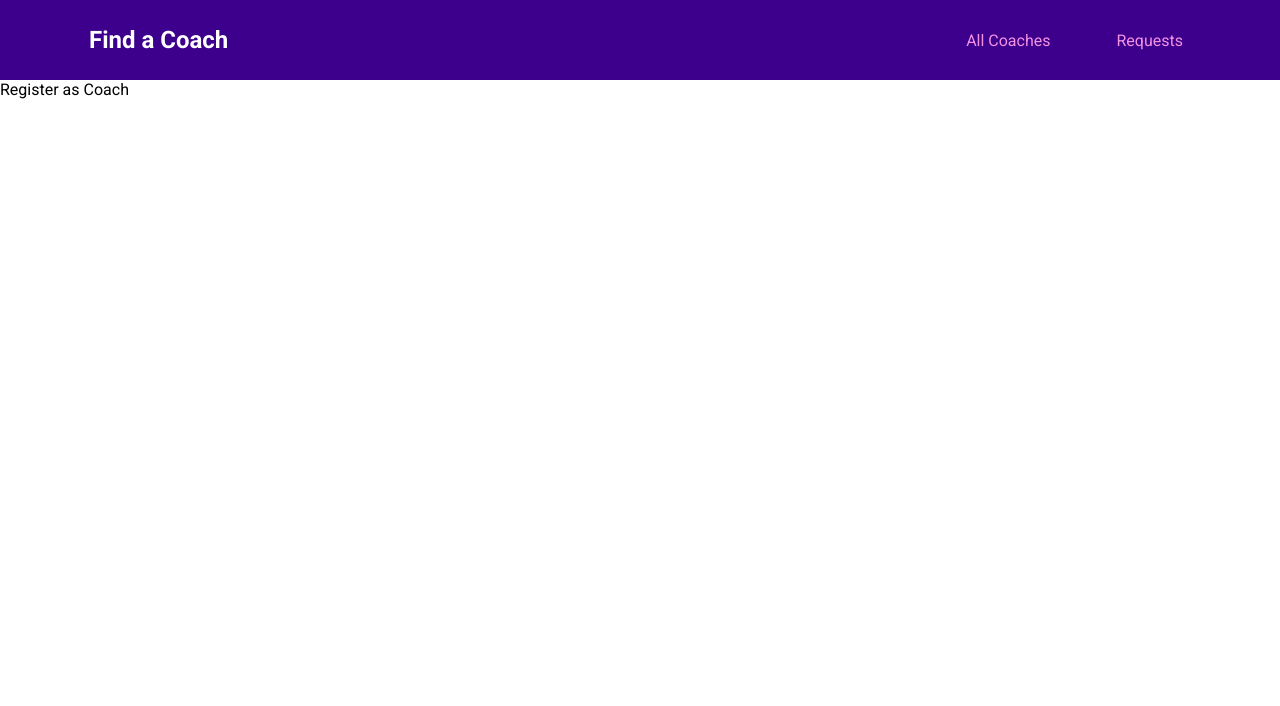
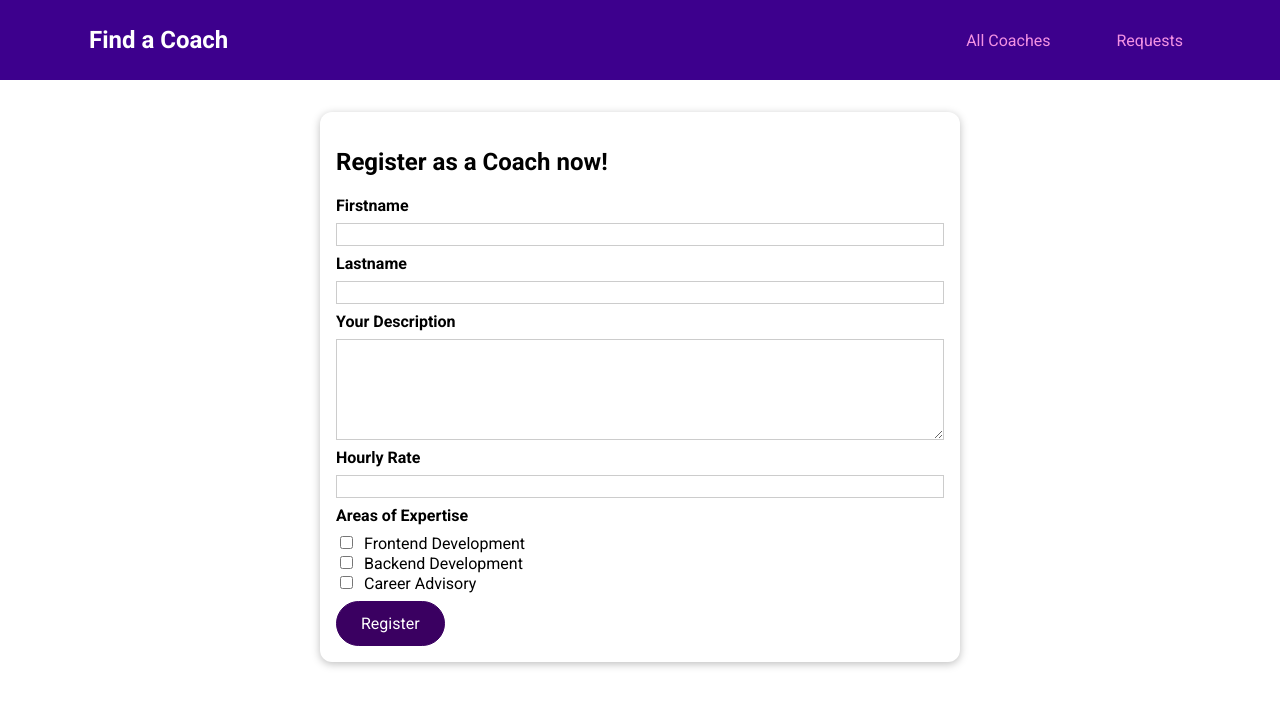
Before and after one commit to safinajjar/find-coach, a Vue app: page /register in a window 1280 px wide. Shown: the top 706 px of the page. Built offline with nearby package versions, Linux system fonts and the light colour scheme.

Commit message:
register form

```diff
--- /dev/null
+++ b/src/components/coaches/CoachForm.vue
@@ -0,0 +1,119 @@
+<template>
+  <form @submit.prevent="submitForm">
+    <div class="form-control">
+      <label for="firstName">Firstname</label>
+      <input type="text" id="firstName" v-model.trim="firstName" />
+    </div>
+    <div class="form-control">
+      <label for="lastName">Lastname</label>
+      <input type="text" id="lastName" v-model.trim="lastName" />
+    </div>
+    <div class="form-control">
+      <label for="description">Your Description</label>
+      <textarea id="description" rows="5" v-model.trim="description"></textarea>
+    </div>
+    <div class="form-control">
+      <label for="rate">Hourly Rate</label>
+      <input type="number" id="rate" v-model.trim="rate" />
+    </div>
+    <div class="form-control">
+      <h3>Areas of Expertise</h3>
+      <div class="checkbox">
+        <input type="checkbox" id="frontend" value="frontend" v-model="areas" />
+        <label for="frontend">Frontend Development</label>
+      </div>
+      <div class="checkbox">
+        <input type="checkbox" id="backend" value="backend" v-model="areas" />
+        <label for="backend">Backend Development</label>
+      </div>
+      <div class="checkbox">
+        <input type="checkbox" id="career" value="career" v-model="areas" />
+        <label for="career">Career Advisory</label>
+      </div>
+    </div>
+    <base-button>Register</base-button>
+  </form>
+</template>
+
+<script>
+export default {
+  data() {
+    return {
+      firstName: '',
+      lastName: '',
+      description: '',
+      rate: null,
+      areas: [],
+    }
+  },
+  methods: {
+    submitForm() {
+      const coachData = {
+        firstName: this.firstName,
+        lastName: this.lastName,
+        description: this.description,
+        hourlyRate: this.rate,
+        areas: this.areas,
+      }
+      console.log(coachData)
+    },
+  },
+}
+</script>
+
+<style scoped>
+.form-control {
+  margin: 0.5rem 0;
+}
+
+label {
+  font-weight: bold;
+  display: block;
+  margin-bottom: 0.5rem;
+}
+
+input[type='checkbox'] + label {
+  font-weight: normal;
+  display: inline;
+  margin: 0 0 0 0.5rem;
+}
+
+input,
+textarea {
+  display: block;
+  width: 100%;
+  border: 1px solid #ccc;
+  font: inherit;
+}
+
+input:focus,
+textarea:focus {
+  background-color: #f0e6fd;
+  outline: none;
+  border-color: #3d008d;
+}
+
+input[type='checkbox'] {
+  display: inline;
+  width: auto;
+  border: none;
+}
+
+input[type='checkbox']:focus {
+  outline: #3d008d solid 1px;
+}
+
+h3 {
+  margin: 0.5rem 0;
+  font-size: 1rem;
+}
+
+.invalid label {
+  color: red;
+}
+
+.invalid input,
+.invalid textarea {
+  border: 1px solid red;
+}
+</style>
--- a/src/pages/coaches/CoachRegister.vue
+++ b/src/pages/coaches/CoachRegister.vue
@@ -1,3 +1,18 @@
-<template>Register as Coach</template>
+<template>
+  <section>
+    <base-card>
+      <h2>Register as a Coach now!</h2>
+      <coach-form></coach-form>
+    </base-card>
+  </section>
+</template>
 
-<script></script>
+<script>
+import CoachForm from '@/components/coaches/CoachForm.vue'
+
+export default {
+  components: {
+    CoachForm,
+  },
+}
+</script>
```
